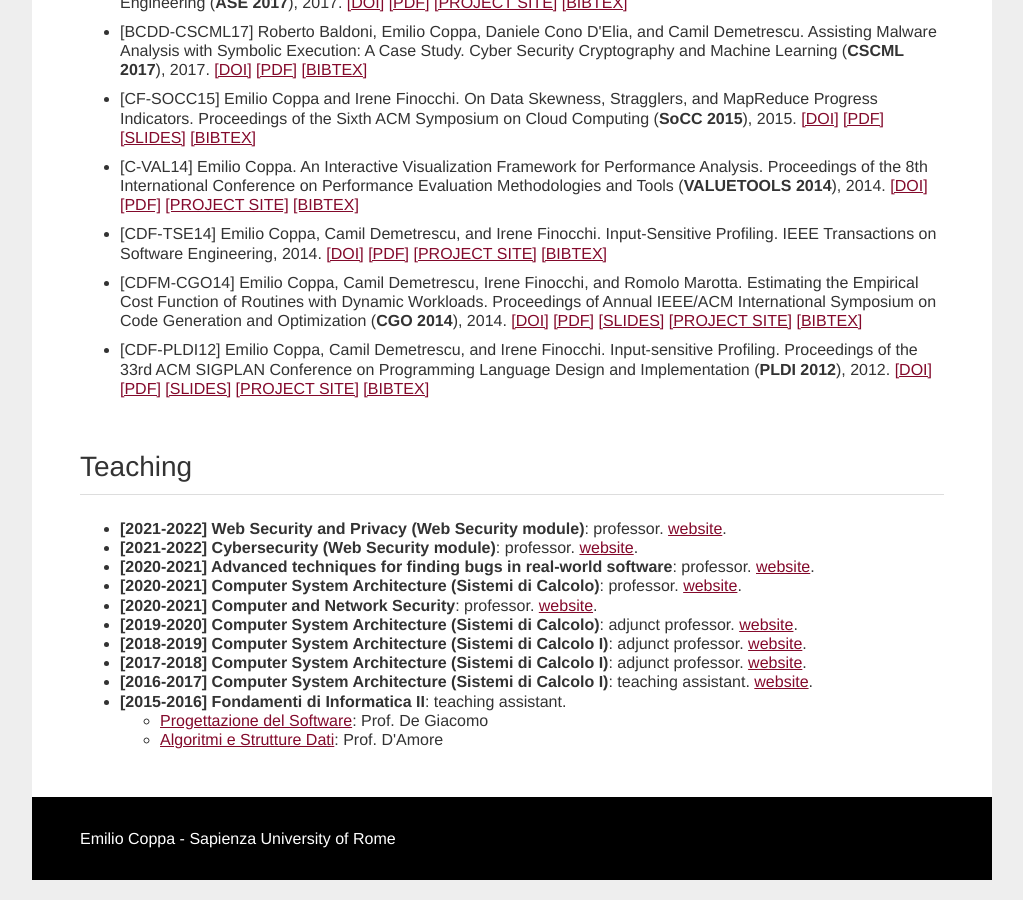
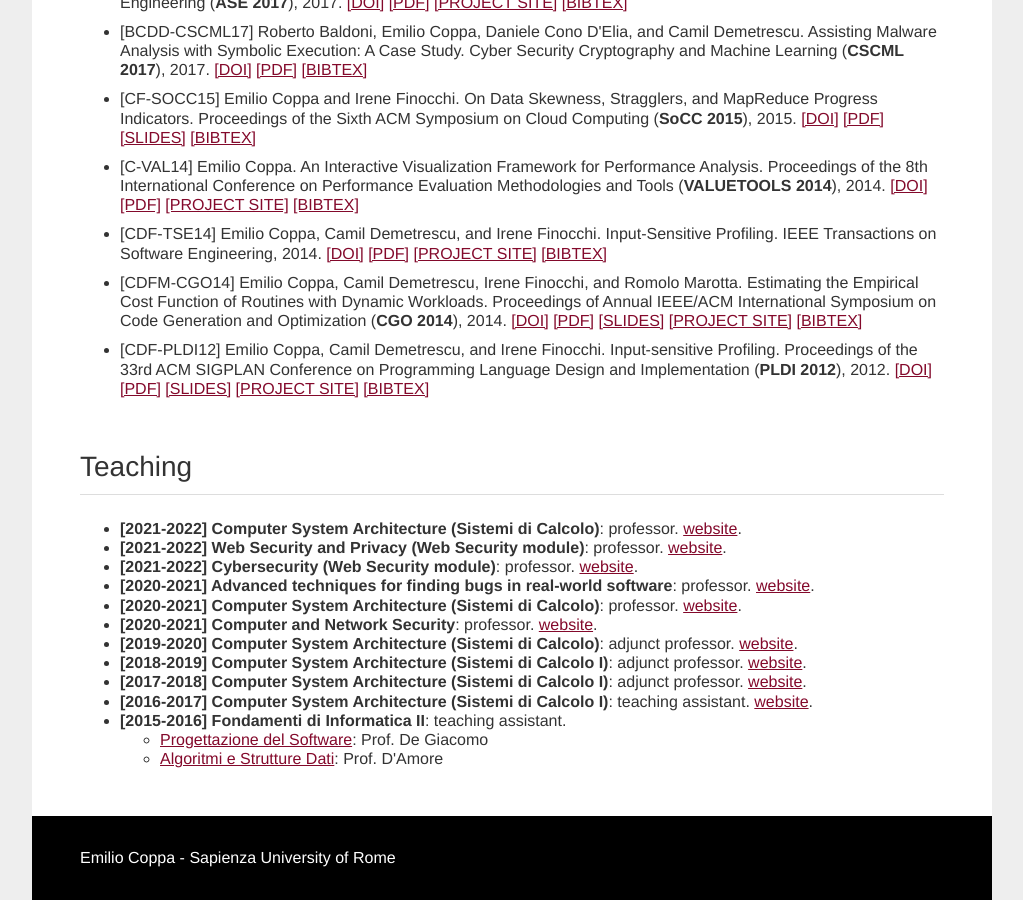
Before and after one commit to ecoppa/ecoppa.github.io, a Jekyll site: the page built from index.html, in a window 1280 px wide and 900 px high, scrolled down 3743 px. Shown: the whole window, without its empty margins (128-1151 px from the left). Built offline with Jekyll 4.4.1, drawn with Linux system fonts in a browser that asks for light colours.

Commit message:
Update index.html

```diff
--- a/index.html
+++ b/index.html
@@ -390,6 +390,8 @@
 				<hr>
 
 				<ul>
+					<li><b>[2021-2022] Computer System Architecture (Sistemi di Calcolo)</b>: professor. <a
+							href="https://season-lab.github.io/SC/">website</a>.</li>
 					<li><b>[2021-2022] Web Security and Privacy (Web Security module)</b>: professor. <a
 							href="http://www.diag.uniroma1.it/~damore/websec/">website</a>.</li>
 					<li><b>[2021-2022] Cybersecurity (Web Security module)</b>: professor. <a
```
